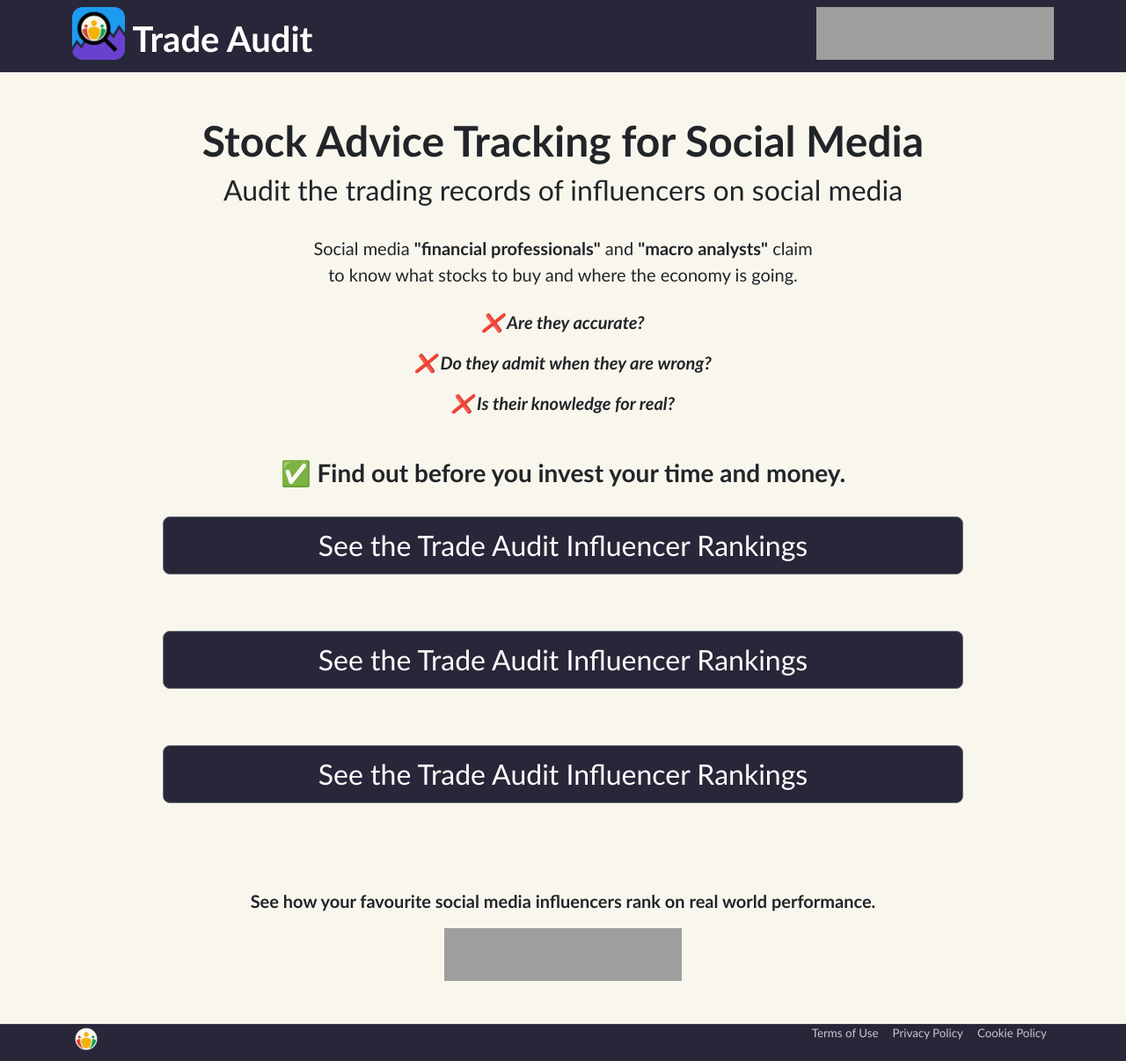
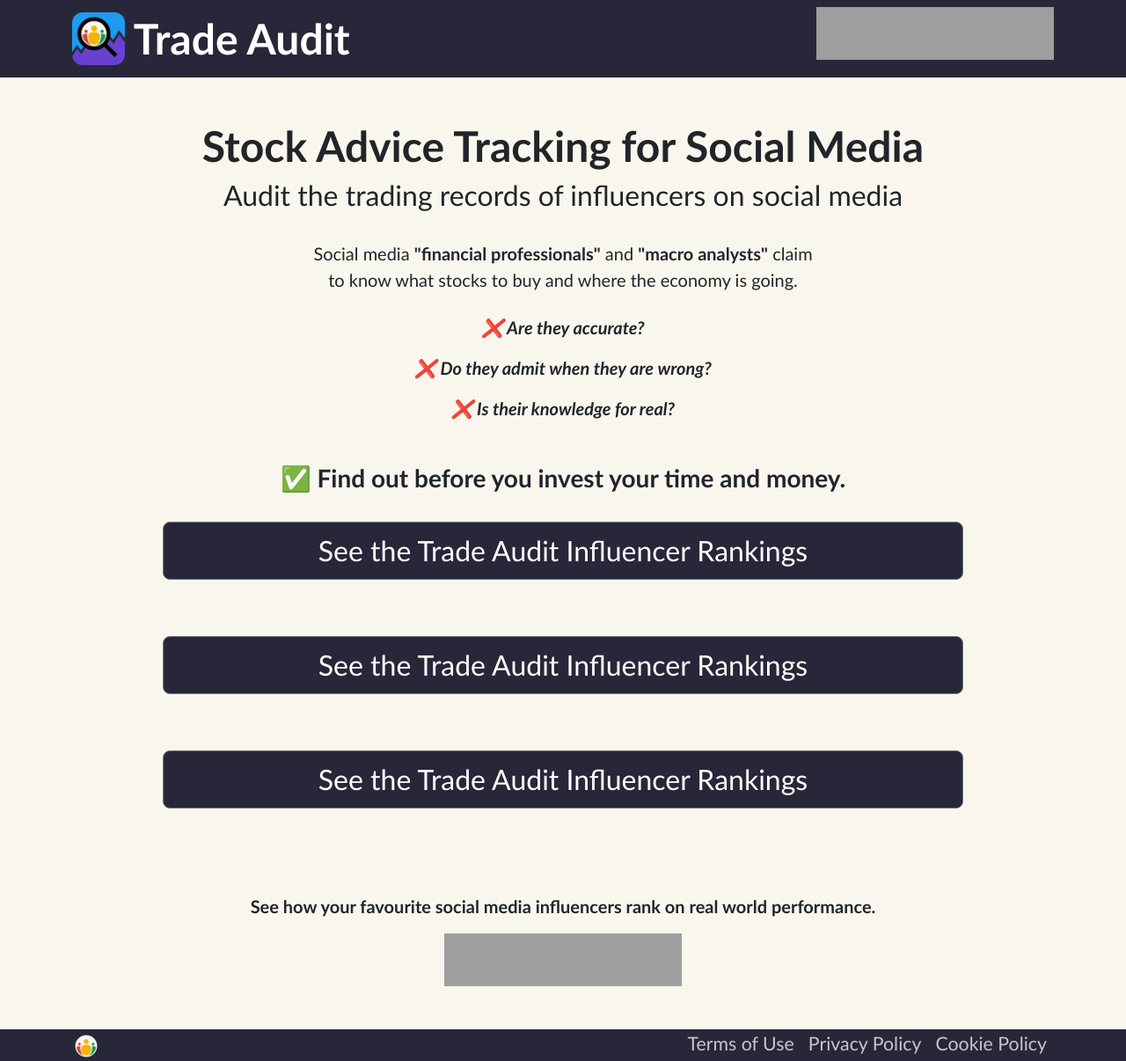
Before and after one commit to stevenrskelton/tradeaudit.app, a Jekyll site: the page built from index.html, in a window 1280 px wide. Shown: the whole page at 88% size. Built offline with Jekyll 4.4.1, drawn with Linux system fonts in a browser that asks for light colours; grey boxes are pictures that could not be loaded.

Commit message:
Update default.html

```diff
--- a/_layouts/default.html
+++ b/_layouts/default.html
@@ -39,9 +39,9 @@
     <nav class="py-2 border-bottom">
         <div class="container-xl d-flex flex-wrap">
             <a href="/" class="me-auto fs-1 fw-bold text-decoration-none link-dark">
-                <img src="https://tradeaudit.app/assets/images/favicon.png" style="border-radius:20%;vertical-align:text-bottom;"
+                <img src="https://tradeaudit.app/assets/images/favicon.png" style="border-radius:20%;"
                      width="60" height="60" title="Trade Audit Mobile App" alt="Trade Audit Mobile App">
-                Trade Audit
+                <span style="font-size: 36pt !important;vertical-align: middle;">Trade Audit</span>
             </a>
             <a href="https://play.google.com/store/apps/details?id=app.tradeaudit" target="_blank"><img alt="Get it on Google Play" height="60" src="https://play.google.com/intl/en_us/badges/static/images/badges/en_badge_web_generic.png"></a>
         </div>
@@ -56,7 +56,7 @@
     </div>
   </main>
 
-  <footer class="border-top footer mt-auto" style="font-size:smaller">
+  <footer class="border-top footer mt-auto" style="font-size:16pt">
     <div class="container-xl d-flex flex-wrap me-auto">
         <a href="/" class="nav nav-item nav-link text-muted me-auto" style="padding-left:0;">
             <img src="https://tradeaudit.app/assets/images/favicon.ico" width="32" height="32" title="Trade Audit Mobile App" alt="Trade Audit Mobile App">
```
